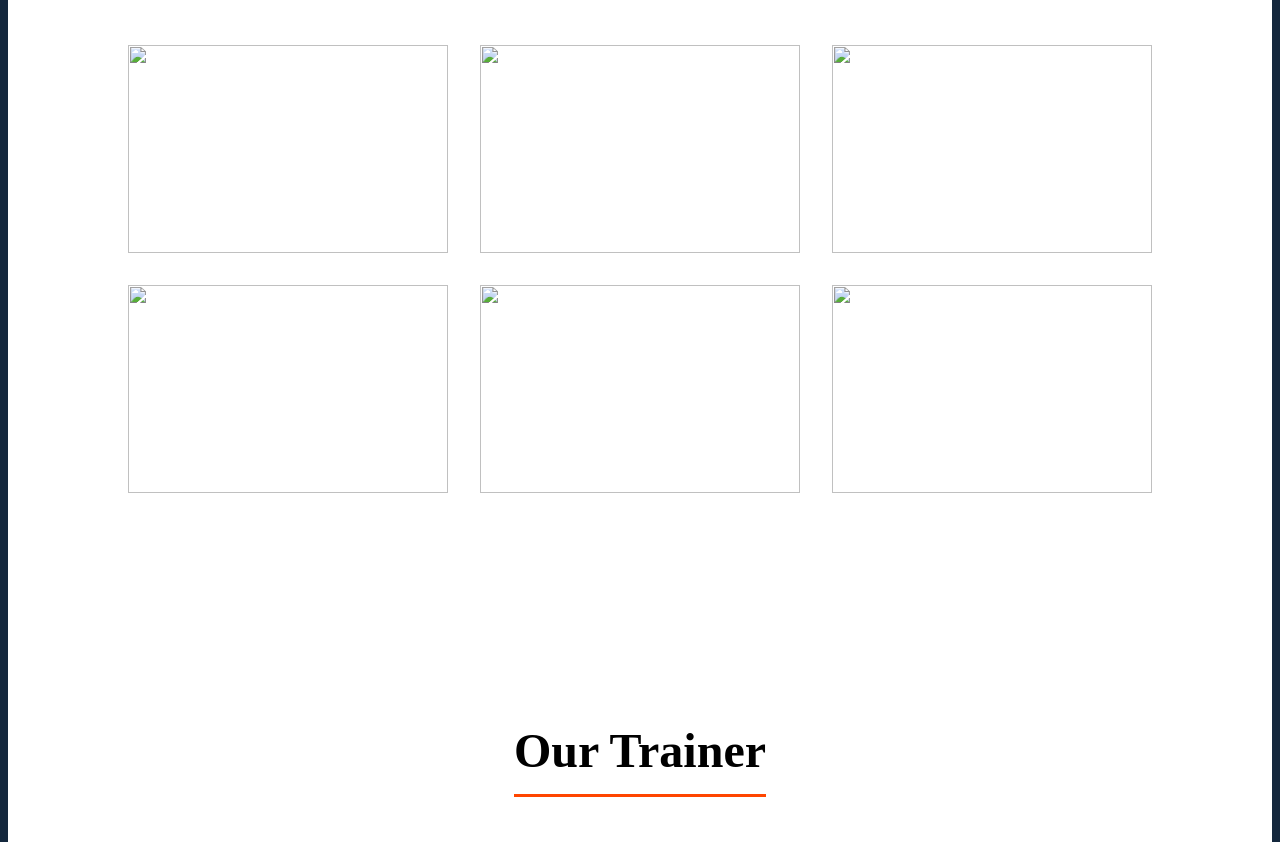
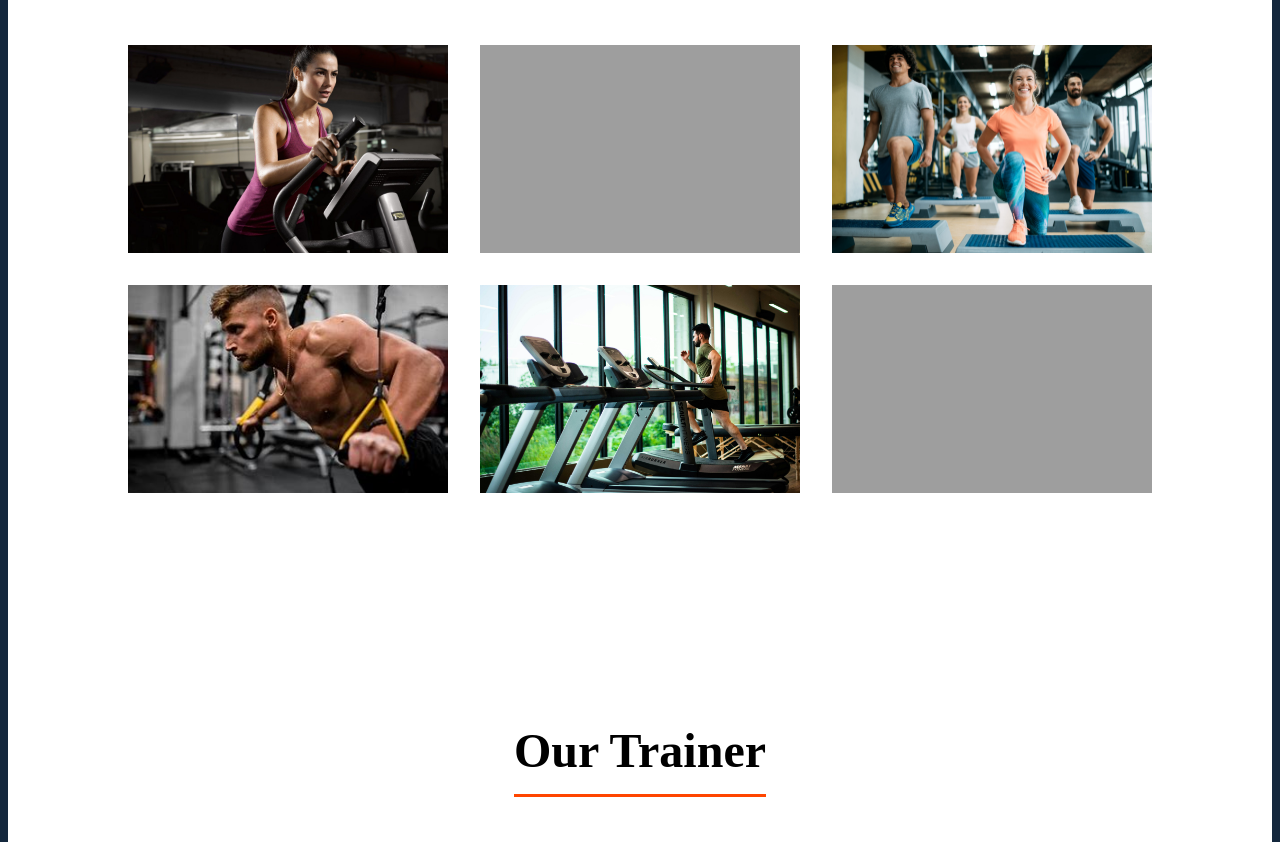
Before and after one commit to Kahkashan25SH/Gym-web-clone, a plain HTML site: page index.html in a window 1280 px wide. Shown: the part 1420-2262 px from the top of the page. Drawn offline with Linux system fonts and the light colour scheme; the site is published under a folder, as on GitHub Pages, so addresses that start at the root find nothing; files whose address does not match are found by name.

Commit message:
index.html

```diff
--- a/index.html
+++ b/index.html
@@ -75,7 +75,7 @@
             <h1 class="heading">Our Service</h1>
             <div class="box-container">
                 <div class="service-box">
-                    <img src="/images/services/1.jpg.jpg" alt="">
+                    <img src="images/services/1.jpg.jpg" alt="">
                     <div class="info">
                         <span>Treadmail</span>
                         <p>
@@ -86,7 +86,7 @@
                     </div>
                 </div>
                 <div class="service-box">
-                    <img src="/images/services/2.jpg.jpg" alt="">
+                    <img src="images/services/2.jpg.jpg" alt="">
                     <div class="info">
                         <span>Treadmail</span>
                         <p>
@@ -97,7 +97,7 @@
                     </div>
                 </div>
                 <div class="service-box">
-                    <img src="/images/services/3.jpg.jpg" alt="">
+                    <img src="images/services/3.jpg.jpg" alt="">
                     <div class="info">
                         <span>Treadmail</span>
                         <p>
@@ -108,7 +108,7 @@
                     </div>
                 </div>
                 <div class="service-box">
-                    <img src="/images/services/4.jpg.jpg" alt="">
+                    <img src="images/services/4.jpg.jpg" alt="">
                     <div class="info">
                         <span>Treadmail</span>
                         <p>
@@ -119,7 +119,7 @@
                     </div>
                 </div>
                 <div class="service-box">
-                    <img src="/images/services/5.jpg" alt="">
+                    <img src="images/services/5.jpg" alt="">
                     <div class="info">
                         <span>Treadmail</span>
                         <p>
@@ -130,7 +130,7 @@
                     </div>
                 </div>
                 <div class="service-box">
-                    <img src="/images/services/6.jpg.jpg" alt="">
+                    <img src="images/services/6.jpg.jpg" alt="">
                     <div class="info">
                         <span>Treadmail</span>
                         <p>
```
